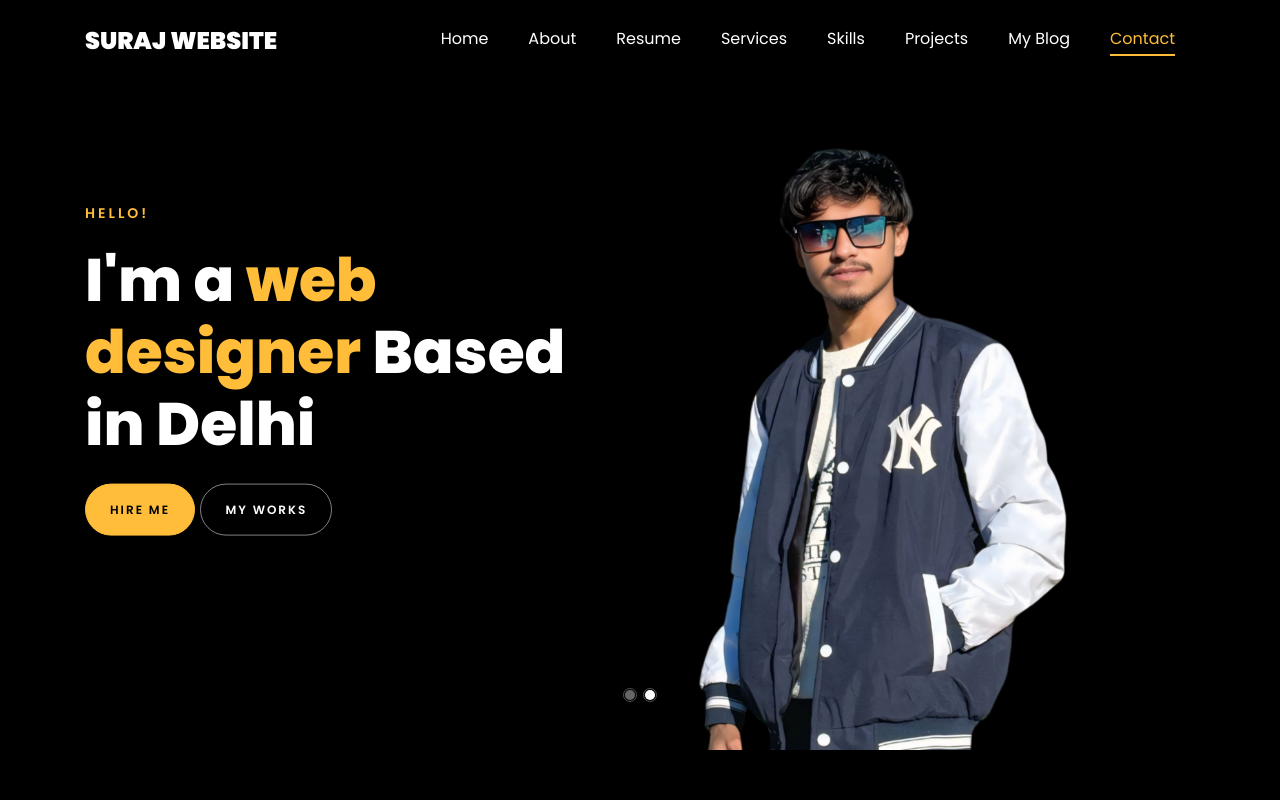
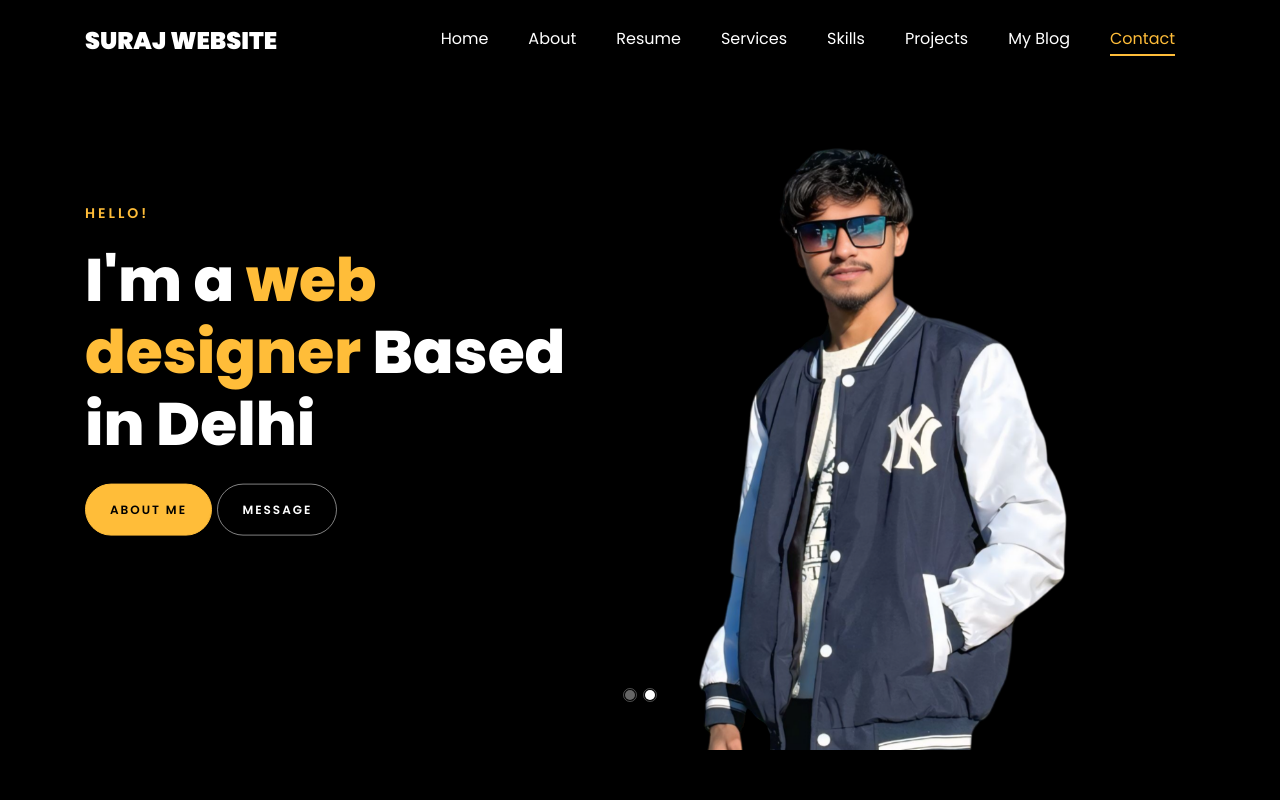
Before and after one commit to krsuraj77/Suraj-website-designer, a plain HTML site: page index.html in a window 1280 px wide. Shown: the top 800 px of the page. Drawn offline with Linux system fonts and the light colour scheme; files whose address does not match are found by name.

Commit message:
Update index.html

```diff
--- a/index.html
+++ b/index.html
@@ -60,7 +60,7 @@
 		          		<span class="subheading">Hello !</span>
 			            <h1 class="mb-4 mt-3">I'm <span>MR.SURAJ YADAV</span></h1>
 			            <h2 class="mb-4">A Freelance Web Designer</h2>
-			            <p><a href="#" class="btn btn-primary py-3 px-4">Hire me</a> <a href="#" class="btn btn-white btn-outline-white py-3 px-4">My works</a></p>
+			          <p><a href="#about-section" class="btn btn-primary py-3 px-4">About me </a> <a href="#contact-section" class="btn btn-white btn-outline-white py-3 px-4">Message</a></p>
 		            </div>
 		          </div>
 	        	</div>
@@ -78,7 +78,7 @@
 		          	<div class="text">
 		          		<span class="subheading">Hello!</span>
 			            <h1 class="mb-4 mt-3">I'm a <span>web designer</span> Based in Delhi</h1>
-			            <p><a href="#" class="btn btn-primary py-3 px-4">Hire me</a> <a href="#" class="btn btn-white btn-outline-white py-3 px-4">My works</a></p>
+			           <p><a href="#about-section" class="btn btn-primary py-3 px-4">About me </a> <a href="#contact-section" class="btn btn-white btn-outline-white py-3 px-4">Message</a></p>
 		            </div>
 		          </div>
 	        	</div>
```
